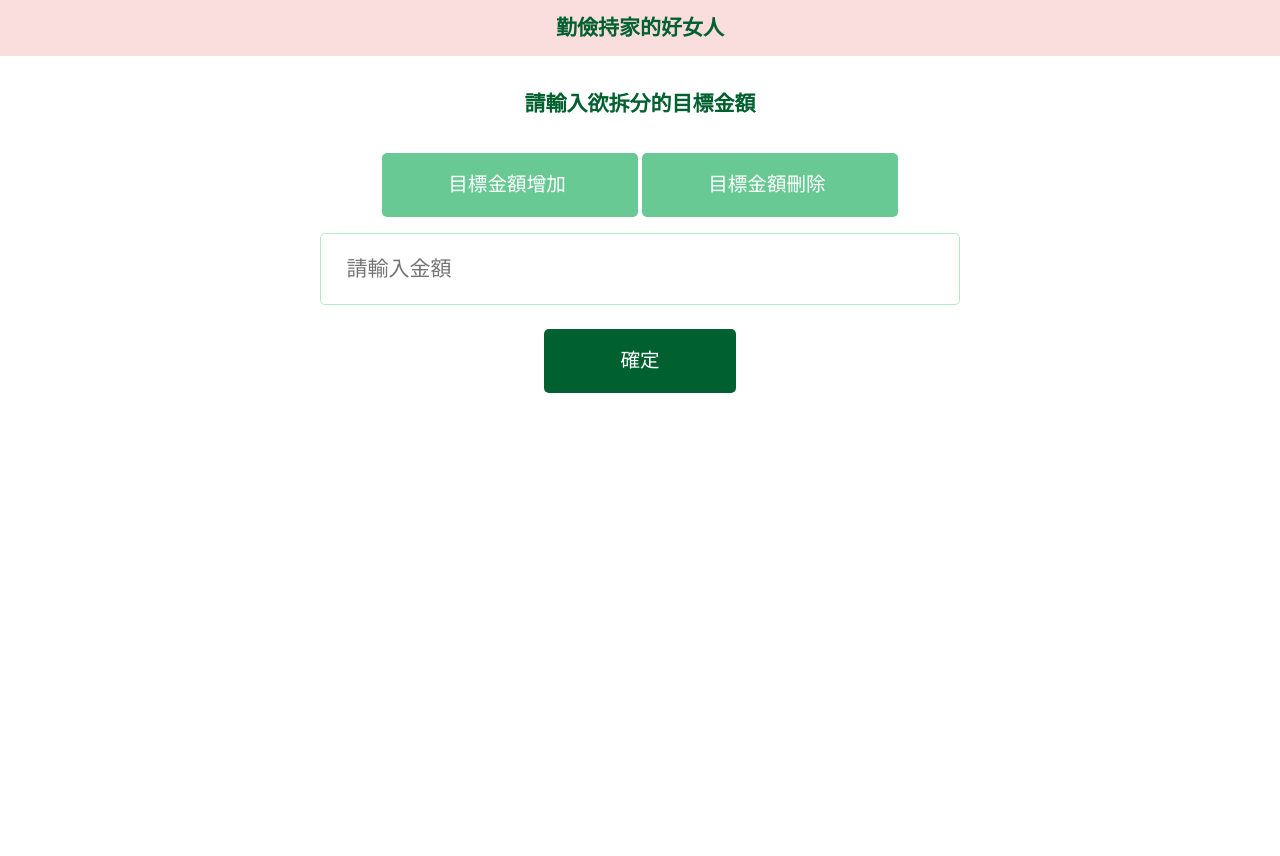
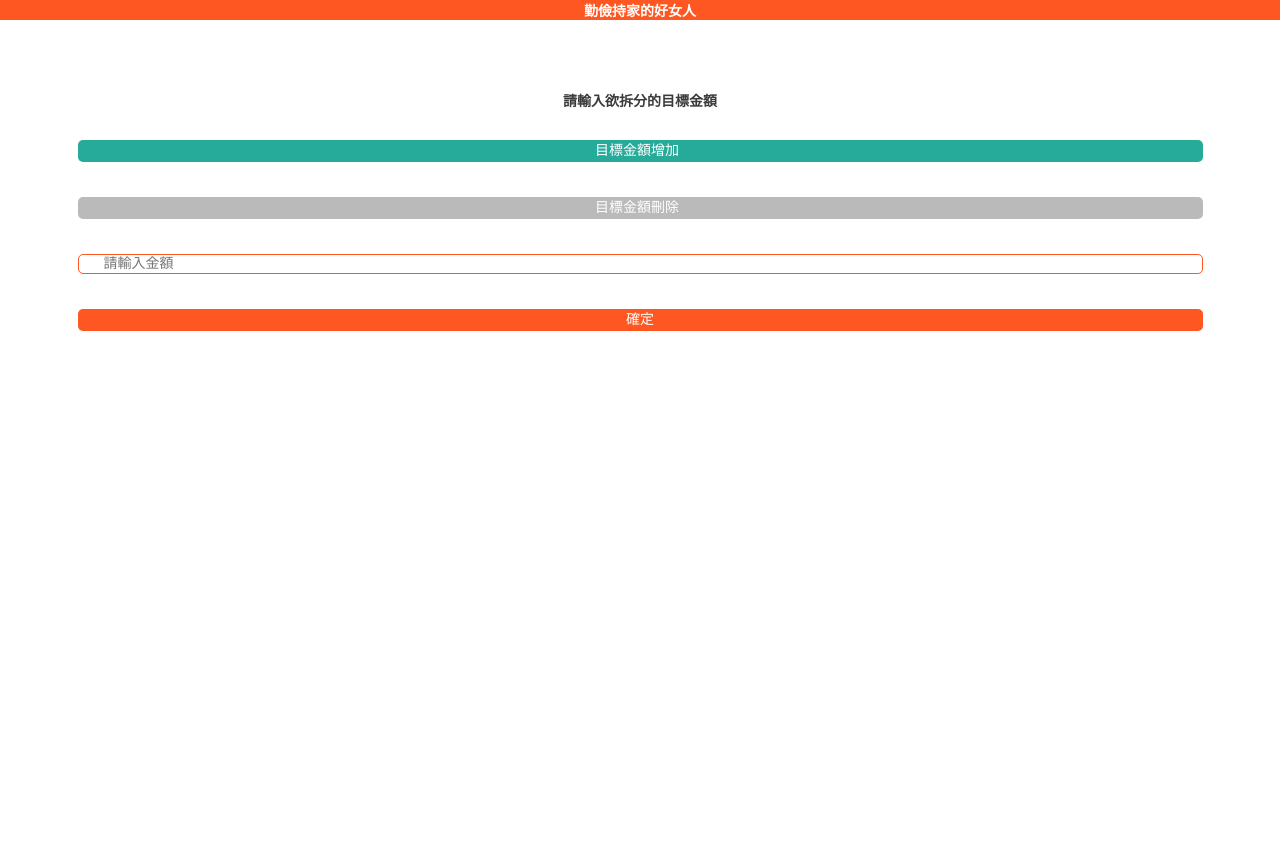
Before and after one commit to iampheasant/template, a Flask app: page /page_1 in a window 1280 px wide. After the commit the page ends 331 px from the top, so only its background shows below. Run offline with Flask 2, Linux system fonts and the light colour scheme; some libraries are stand-ins or nearby versions.

Commit message:
Add files via upload

```diff
--- a/static/css/main.css
+++ b/static/css/main.css
@@ -3,132 +3,211 @@
 
 /*標題*/
 .slgon{
-	height: 7vh;
-	width: 100vw;
-	background-color: #FADEDE;
-	float: top;
+	top:0;/*高度*/
+	height: 7%;
+	width: 100%;
+	background-color: #fe5722;
 	text-align: center;
-	line-height: 7vh;
-	font-size: 150%;
+	line-height: normal;
+	font-size: 100%;
 	font-weight: bold;
 	font-family: 微軟正黑體;
-	color: #006030;
+	color: #FFF;
+}
+
+.navbar{
+	background-color: #fe5722;
+	text-align: center;
+	font-family: 微軟正黑體;
+	color: #FFF;
+    padding: 15px 15px;
+    font-size: 18px;
+    line-height: 20px;
+}
+
+.top {
+	position:fixed;/*位置固定*/
+	top:0;/*高度*/
+	left: 10%;/*左邊間隔*/
+	right: 10%;/*右邊間隔*/
+	vmax-width:90%;/*寬度*/
+	height: 6%;/*高度*/
+	z-index: 10000;/*負值*/
+	background-color:rgb(64, 166, 97);
+	border-width: 1px;
+	border-style: solid;
+	padding: 15px;
+	font-size: 2vw;
+	font-size:2vmin;
+	white-space:nowrap;
 }
 /*內文*/
 .content{
-	height: 100vh;
-	width: 100vw;
+	height: 100%;
+	width: 100%;
+	text-align: center;
+	margin-top: 50px;
+}
+.content_2{
+	height: 100%;
+	width: 100%;
 	text-align: center;
 }
 /*確定類按鈕*/
+.bt{
+	width: 25%;
+	background-color: #fe5722;
+    border: 1px solid #fff;
+    text-align: center;
+	font-family: 微軟正黑體;
+    color: white;
+    border-radius: 	5px;
+	padding: 3%;
+}
+.bt:hover{
+	background-color: #fff;
+    border: 1px solid #fe5722;
+    color: #fe5722;
+}
 .determin{
-	height: 8vh;
-	width: 15vw;
-	background-color: #006030;
+	height: 10%;
+	width: 90%;
+	background-color: #fe5722;
 	float: bottom: 0;
     border: none;
     text-align: center;
     text-decoration: none;
     display: inline-block;
-    font-size: 140%;
+    font-size: 100%;
 	font-family: 微軟正黑體;
     color: white;
     border-radius: 	5px;
-    margin-top: 3vh;
-}
-.determin:hover{
-	background-color: #004724
+    margin-top: 2%;
 }
 /*增加類按鈕*/
 .add{
-	height: 8vh;
-	width: 20vw;
-	background-color: #69C994;
+	height: 10%;
+	width: 90%;
+	background-color: #26ab9a;
     border: none;
     text-align: center;
     text-decoration: none;
     display: inline-block;
-    font-size: 140%;
+    font-size: 100%;
 	font-family: 微軟正黑體;
     color: white;
     border-radius: 	5px;
-    margin-top: 2vh;
-}
-.add:hover{
-	background-color: #5BB081;
+    margin-top: 2%;
 }
 /*取消刪除類按鈕*/
 .cancel{
-	height: 8vh;
-	width: 20vw;
-	background-color: #D18C9A;
+	height: 10%;
+	width: 90%;
+	background-color: #bababa;
     border: none;
     text-align: center;
     text-decoration: none;
     display: inline-block;
-    font-size: 140%;
+    font-size: 100%;
 	font-family: 微軟正黑體;
     color: white;
     border-radius: 	5px;
-    margin-top: 2vh;
+    margin-top: 2%;
 }
-.cancel:hover{
-	background-color: #B87B87;
-}
-/*普通文字*/
-.word{
-	height: 7vh;
-	width: 85vw;
-	line-height: 7vh;
-	font-size: 150%;
-	font-family: 微軟正黑體;
-	color: #006030;
-}
-/*form表單inp裡的input*/
-.inp>input{
-	height: 9vh;
-	width: 50vw;
-	font-size: 150%;
-	font-family: 微軟正黑體;
-	border: 1.5px solid #B7E8C6;
-	padding-left: 2vw;
-	border-radius: 	5px;
-	box-sizing: border-box;
-	margin-top: 2vh;
-}
-.inp>input:focus{
-	border: 1.5px solid #9DC7AA;
-}
-.inp>input[type="file"]{
-	display: inline;
-	height: 9vh;
-	width: 50vw;
-	font-size: 150%;
-	font-family: 微軟正黑體;
-	background-color: #fff;
-	border: 1.5px solid #B7E8C6;
-	padding-left: 2vw;
-	border-radius: 	5px;
-	box-sizing: border-box;
-	margin-top: 2vh;
-}
-.inp>input[type="button"]{
-	height: 8vh;
-	width: 20vw;
-	background-color: #69C994;
+#test{
+	height: 10%;
+	width: 90%;
+	background-color: #bababa;
     border: none;
     text-align: center;
     text-decoration: none;
     display: inline-block;
-    font-size: 140%;
+    font-size: 100%;
+	font-family: 微軟正黑體;
+    color: white;
+    border-radius: 	5px;
+    margin-top: 2%;
+}
+/*普通文字*/
+.word{
+	height: 7%;
+	width: 85%;
+	line-height: normal;
+	font-size: 100%;
+	font-family: 微軟正黑體;
+	color: rgb(59, 59, 59);
+}
+/*form表單inp裡的input*/
+.inp>input{
+	height: 10%;
+	width: 90%;
+	font-size: 100%;
+	font-family: 微軟正黑體;
+	border: 1.5px solid #26ab9a;
+	padding-left: 2%;
+	border-radius: 	5px;
+	box-sizing: border-box;
+	margin-top: 2%;
+}
+.inp>input:focus{
+	border: 1.5px solid #258b7d;
+}
+.inp>input[type="file"]{
+	display: inline;
+	height: 10%;
+	width: 90%;
+	font-size: 100%;
+	font-family: 微軟正黑體;
+	background-color: #fff;
+	border: 1.5px solid #fe5722;
+	padding-left: 2%;
+	border-radius: 	5px;
+	box-sizing: border-box;
+	margin-top: 2%;
+	display:none;
+}
+.inp>input[type="text"]{
+	display: inline;
+	height: 10%;
+	width: 90%;
+	font-size: 100%;
+	font-family: 微軟正黑體;
+	background-color: #fff;
+	border: 1.5px solid #fe5722;
+	padding-left: 2%;
+	border-radius: 	5px;
+	box-sizing: border-box;
+	margin-top: 2%;
+}
+.inp>input[type="button"]{
+	height: 10%;
+	width: 90%;
+	background-color: #26ab9a;
+    border: none;
+    text-align: center;
+    text-decoration: none;
+    display: inline-block;
+    font-size: 100%;
 	font-family: 微軟正黑體;
 	padding-left: 0;
     color: white;
     border-radius: 	5px;
-    margin-top: 2vh;
+    margin-top: 2%;
 }
-.inp>input[type="button"]:hover{
-	background-color: #5BB081;
+#imgClick{
+	height: 10%;
+	width: 90%;
+	background-color: #FFF;
+    border: 1.5px solid #fe5722;
+    text-align: center;
+    text-decoration: none;
+    display: inline-block;
+    font-size: 100%;
+	font-family: 微軟正黑體;
+	padding-left: 0;
+    color: rgb(59, 59, 59);
+    border-radius: 	5px;
+    margin-top: 2%;
 }
 /*靠左*/
 .left{
@@ -137,28 +216,46 @@
 /*表格*/
 .table th,.table tr{
 	border-collapse: collapse;
-	width: 100vw;
-	line-height: 10vh;
-	font-size: 130%;
+	width: 100%;
+	line-height: normal;
+	font-size: 100%;
 	font-family: 微軟正黑體;
 	border: none;
 }
 .table>table th{
-	background-color: #B7E8C6;
-	font-size: 120%;
+	background-color: #bababa;
+	font-size: 100%;
 }
 .table>table tr:nth-child(even){
 	background-color: #FFF;
 }
 .table>table tr:nth-child(odd){
-	background-color: #E4FFEE;
+	background-color: #e8e8e8;
 }
 .table>table tr:hover{
-	background-color: #CAE3D3;
+	background-color: #d0d0d0;
 }
-/*圖片格式*/
-/*.img{
-	height: 45vh;
-	width: 45vw;
-	margin-top: 1vh;
-}
+#all_light { /*整个弹窗的页面*/
+ opacity: 0.6; /*透明度*/
+ width: 100%; /*宽度*/
+ height: 2300px; /*高度，不能百分百*/
+ background: #000; /*背景色*/
+ position: absolute;
+ top: 0;
+ left: 0; /*定位*/
+ display: none; /*隐藏*/
+ z-index: 2; /*覆盖*/
+ }
+ #contes { /* 弹框的页面*/
+ width: 80%; /*宽度*/
+ height: 70%; /*高度*/
+ background: #fff; /*背景色*/
+ display: none; /*隐藏*/
+ z-index: 2; /*覆盖*/
+ position: absolute;
+ top: 10%;
+ left: 10%; /* 定位*/
+ }
+ input{
+ margin-bottom: 10px;
+ }
```
